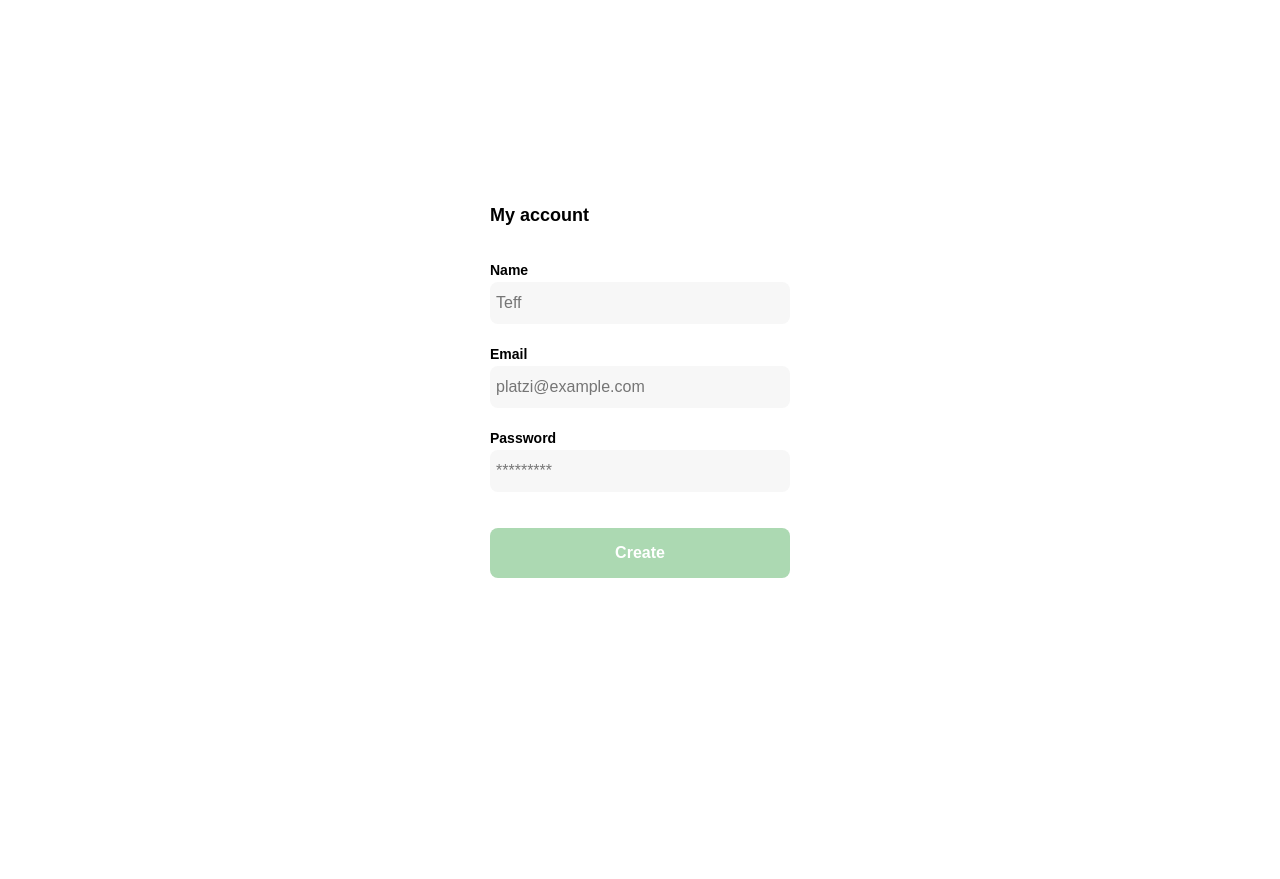
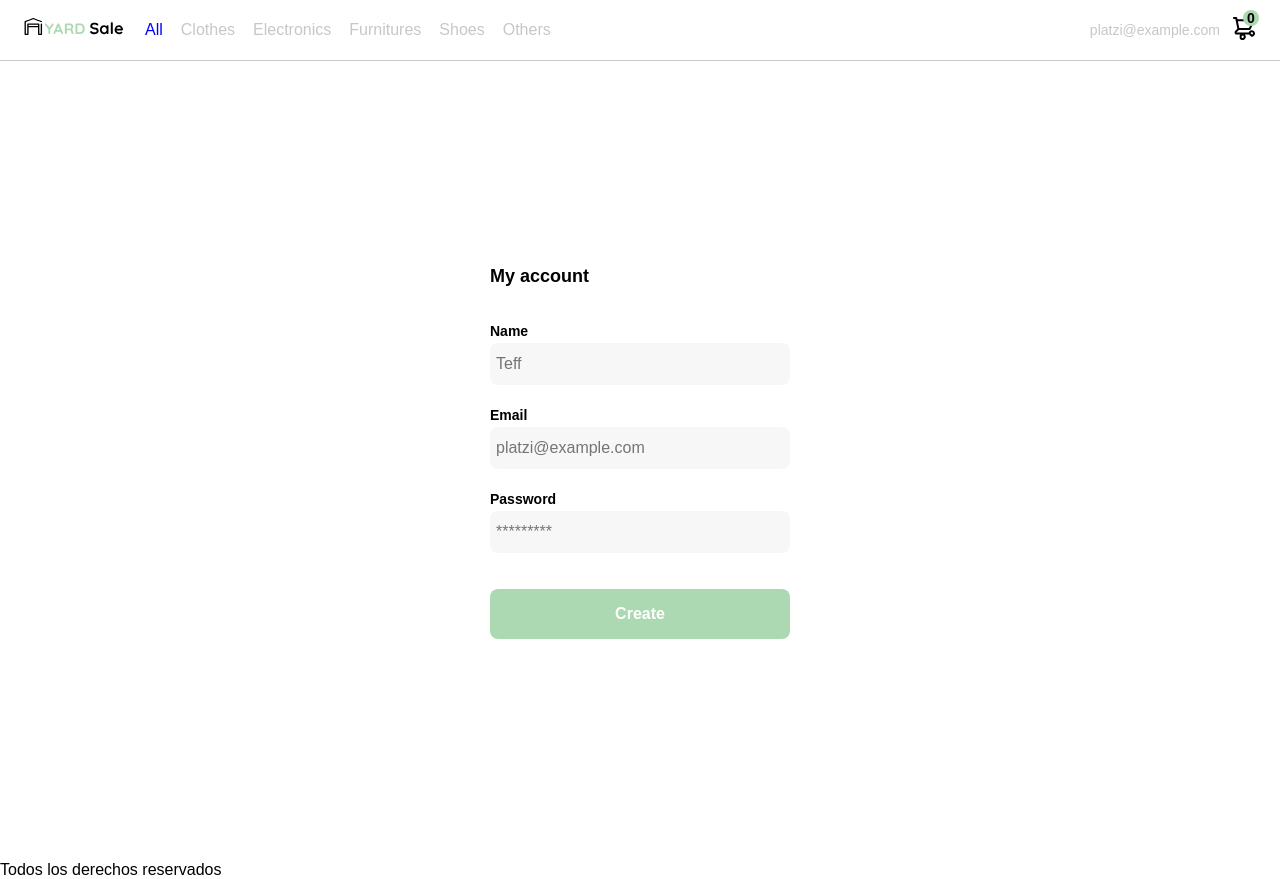
Before and after one commit to joserangel25/react-shop, a React app: page /sigin in a window 1280 px wide. Before the commit the page ends 800 px from the top, so only its background shows below. Built offline with nearby package versions, Linux system fonts and the light colour scheme; the HTML template or start-up script is replaced by a standard one.

Commit message:
se instaura la navegacion en el menu y se mmuestra productos segun la categora seleccionada en el menu. pendiente ajustar las clases en isActive

```diff
--- a/src/components/Header.jsx
+++ b/src/components/Header.jsx
@@ -1,5 +1,5 @@
 import React, { useState } from 'react'
-import { Link } from 'react-router-dom'
+import { Link, NavLink } from 'react-router-dom'
 
 import '@styles/Header.scss'
 
@@ -27,26 +27,35 @@ const Header = () => {
     <img src={iconMenu} alt="menu" className="menu" />
 
     <div className="navbar-left">
-      <img src={logoYard} alt="logo" className="nav-logo" />
+      <Link to='/' style={{ alignSelf: 'center'}}>
+        <img src={logoYard} alt="logo" className="nav-logo" />
+      </Link>
 
       <ul>
         <li>
-          <Link to="/">All</Link>
+          <NavLink
+            to={`all-0`}
+            style={ ({isActive}) => ({ color: isActive ? 'red' : 'blue' }) }
+            end
+          >
+            All
+          </NavLink>
+          {/* <Link to={`all-0`}>All</Link> */}
         </li>
         <li>
-          <Link to="/clothes">Clothes</Link>
+          <Link to={`clothes-1`}>Clothes</Link>
         </li>
         <li>
-          <Link to="/electronics">Electronics</Link>
+          <Link to={`electronics-2`}>Electronics</Link>
         </li>
         <li>
-          <Link to="/furnitures">Furnitures</Link>
+          <Link to={`furnitures-3`}>Furnitures</Link>
         </li>
         <li>
-          <Link to="/shoes">Shoes</Link>
+          <Link to={`shoes-4`}>Shoes</Link>
         </li>
         <li>
-          <Link to="/others">Others</Link>
+          <Link to={`others-5`}>Others</Link>
         </li>
       </ul>
     </div>
--- a/src/containers/Layout.jsx
+++ b/src/containers/Layout.jsx
@@ -1,9 +1,12 @@
 import React from 'react'
+import Header from '../components/Header'
 
 const Layout = ({children}) => {
   return (
     <div>
+      <Header />
       {children}
+      <footer>Todos los derechos reservados</footer>
     </div>
   )
 }
--- a/src/containers/ListadoProductos.jsx
+++ b/src/containers/ListadoProductos.jsx
@@ -1,12 +1,52 @@
 import React, { useEffect, useState } from 'react'
+import { useParams } from 'react-router-dom'
 import { useGetProducts } from '../hooks/useGetProducts'
 import Product from '../components/Product'
 import '../styles/ListadoProductos.scss'
 
-const API = 'https://api.escuelajs.co/api/v1/products?limit=20&offset=2'
+// const API = 'https://api.escuelajs.co/api/v1/products?limit=20&offset=2'
+// const API = 'https://api.escuelajs.co/api/v1/categories/${id}/products?limit=20&offset=2'
+
 
 export default function ListadoProductos({setShowDetailProduct}) {
-  const { loading, productos } = useGetProducts(API)
+
+  const { categoria } = useParams()
+  // console.log(categoria)
+  const [ , idCategoria] = categoria.split('-');
+
+
+  const [ loading, setLoading ] = useState(false)
+  const [ productos, setProductos ] = useState([])
+
+  useEffect(() => {
+
+    const getProducts = async () => {
+      setLoading(true)
+      let api = '';
+
+      if(idCategoria != '0'){
+        api = `https://api.escuelajs.co/api/v1/categories/${idCategoria}/products`
+      } else {
+        api = 'https://api.escuelajs.co/api/v1/products?limit=100&offset=5'
+      }
+
+      try {
+        const res = await fetch(api);
+        const datos = await res.json();
+        // console.log(datos)
+        setProductos(datos)
+      } catch (err) {
+        console.log(err)
+      } finally {
+        setLoading(false)
+      }
+    }
+
+    getProducts()
+
+
+  }, [idCategoria])
+
 
   return (
     <section className="main-container">
--- /dev/null
+++ b/src/containers/MainProductos.jsx
@@ -0,0 +1,7 @@
+import React from 'react'
+
+export default function MainProductos() {
+  return (
+    <div>MainProductos</div>
+  )
+}
--- a/src/pages/Home.jsx
+++ b/src/pages/Home.jsx
@@ -1,23 +1,27 @@
-import React, { useState } from 'react'
-import Header from '../components/Header'
+import React, { useEffect } from 'react'
+import { useLocation, Outlet, useNavigate } from 'react-router-dom'
 import AsideDetailProduct from '../containers/AsideDetailProduct'
-import ListadoProductos from '../containers/ListadoProductos'
 import OrderCar from '../containers/OrderCar'
 import { useAppContext } from '../hooks/useAppContext'
 
 const Home = () => {
 
   const { showOrderCar, showDetailProduct } = useAppContext()
+  const { pathname } = useLocation();
+  const navigate = useNavigate();
+
+  useEffect(() => {
+    if( pathname == '/' ){
+      navigate('all-0')
+    }
+  }, [pathname])
 
   return (
     <div>
-      <Header />
 
       <div style={{ position: 'relative' }}>
 
-        <ListadoProductos
-
-        />
+        <Outlet />
 
         {
           showOrderCar && <OrderCar />
--- a/src/routes/App.jsx
+++ b/src/routes/App.jsx
@@ -11,6 +11,8 @@ import NewPassword from '../pages/NewPassword';
 import PasswordSend from '../pages/PasswordSend';
 import CreateUsser from '../pages/CreateUsser';
 import { AppContextProvider } from '../context/AppContext';
+import MainProductos from '../containers/MainProductos';
+import ListadoProductos from '../containers/ListadoProductos';
 
 const App = () => {
   return (
@@ -19,7 +21,12 @@ const App = () => {
     <BrowserRouter>
       <Layout>
         <Routes>
-            <Route path='/' element={<Home />}/>
+            {/* <Route path='/' element={<Home />} /> */}
+            <Route path='/' element={<Home />}>
+              <Route path=':categoria' element={<ListadoProductos />} />
+            </Route>
+            {/* <Route path='/categorias/:categoria' element={<Home />} /> */}
+
             <Route path='/login' element={<Login />}/>
             <Route path='/sigin' element={<CreateUsser />}/>
             <Route path='/recuperar-contrasena' element={<NewPassword />} />
```
